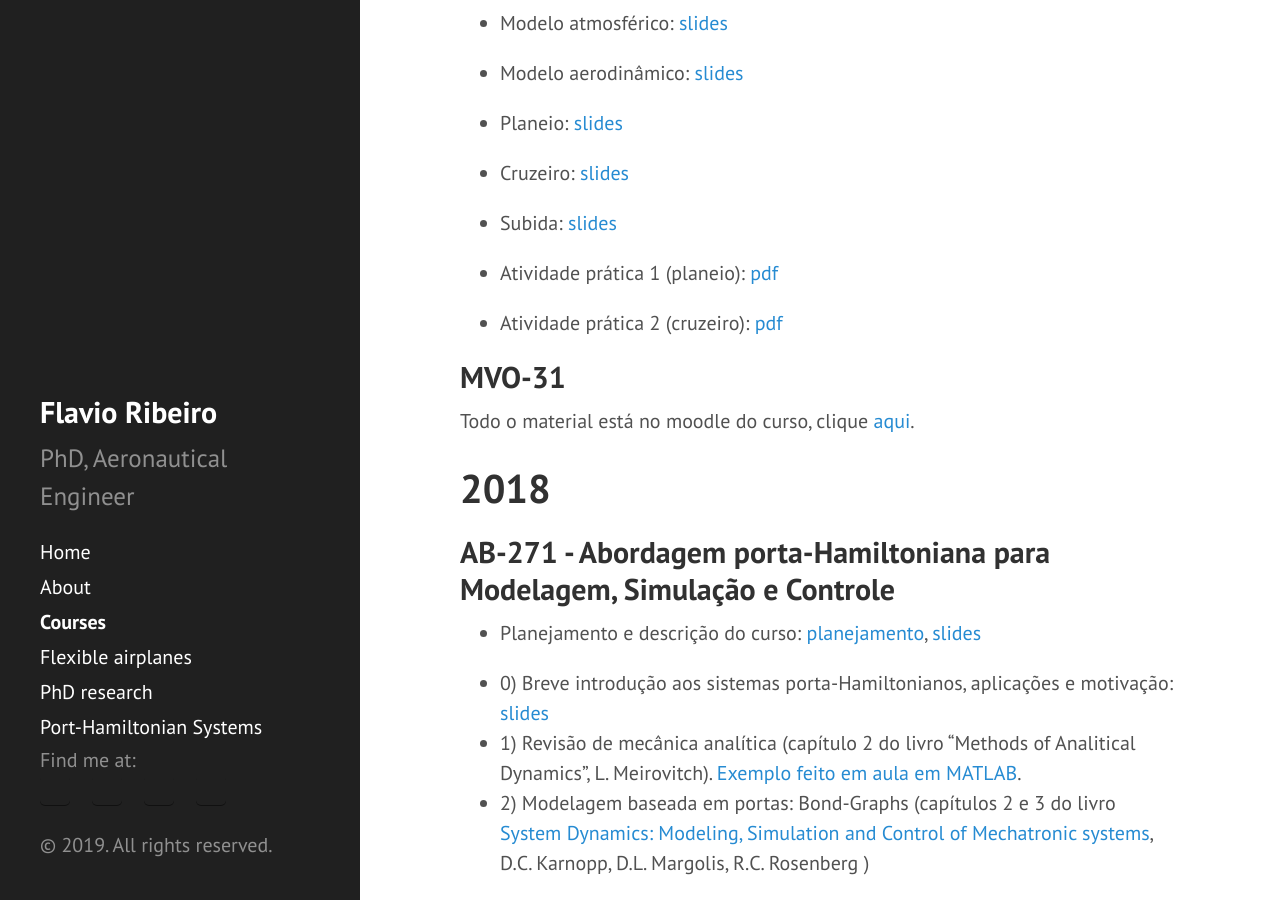
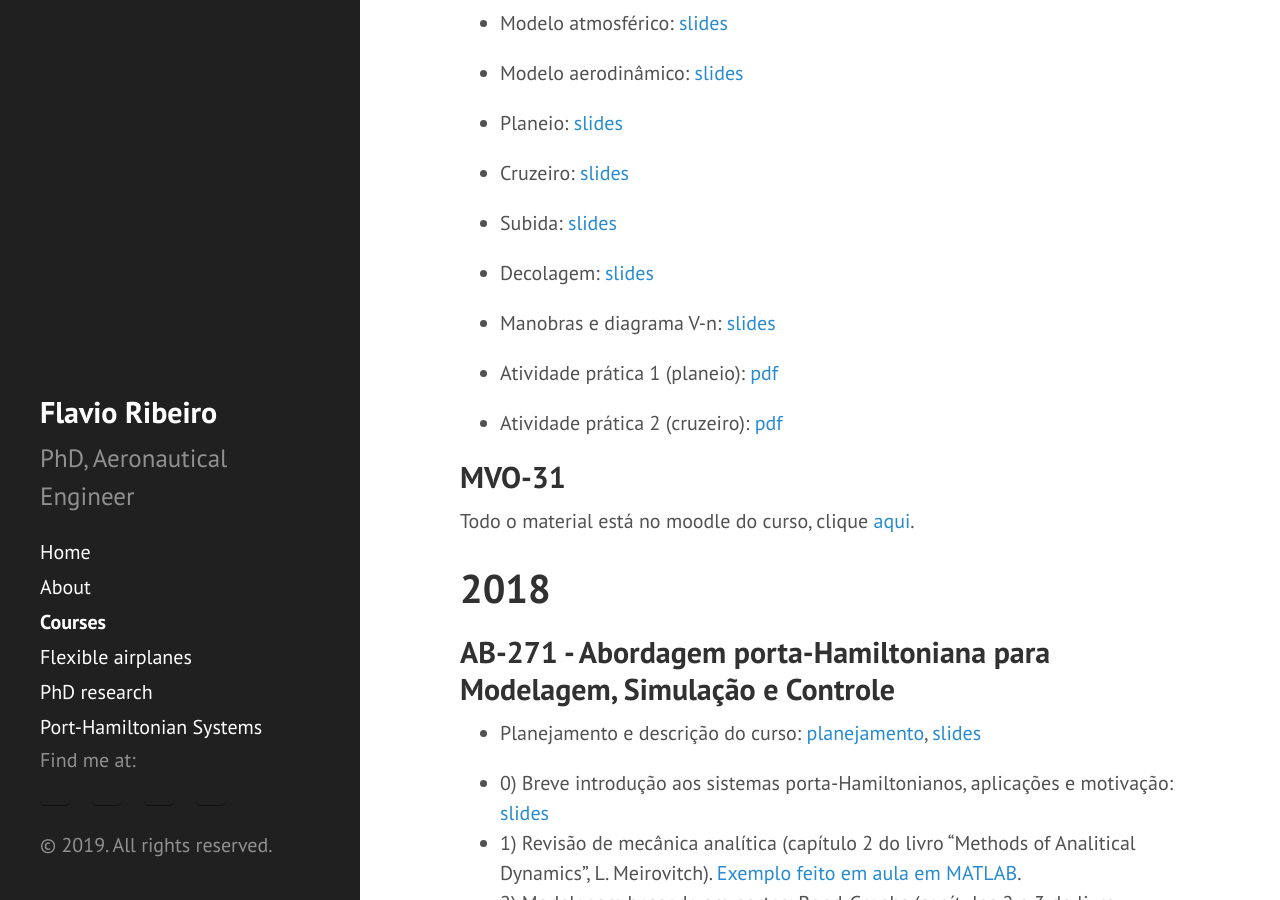
Before and after one commit to flavioluiz/flavioluiz.github.io, a Jekyll site: the page built from courses.md, in a window 1280 px wide and 900 px high, scrolled down 316 px. Built offline with Jekyll 4.4.1, drawn with Linux system fonts in a browser that asks for light colours.

Commit message:
material do curso de ab721 atualizado

```diff
--- a/courses.md
+++ b/courses.md
@@ -17,6 +17,10 @@ title: Courses
 * Cruzeiro: [slides](http://flavioluiz.github.io/cursos/2019/ab721/4cruzeiro.pdf)
 
 * Subida: [slides](http://flavioluiz.github.io/cursos/2019/ab721/5subida.pdf)
+
+* Decolagem: [slides](http://flavioluiz.github.io/cursos/2019/ab721/Decolagem.pdf)
+
+* Manobras e diagrama V-n: [slides](http://flavioluiz.github.io/cursos/2019/ab721/Manorbras_Vn.pdf)
 
 * Atividade prática 1 (planeio): [pdf](http://flavioluiz.github.io/cursos/2019/ab721/lab1.pdf)
 
```
Also changed, not shown: 2 other files.
